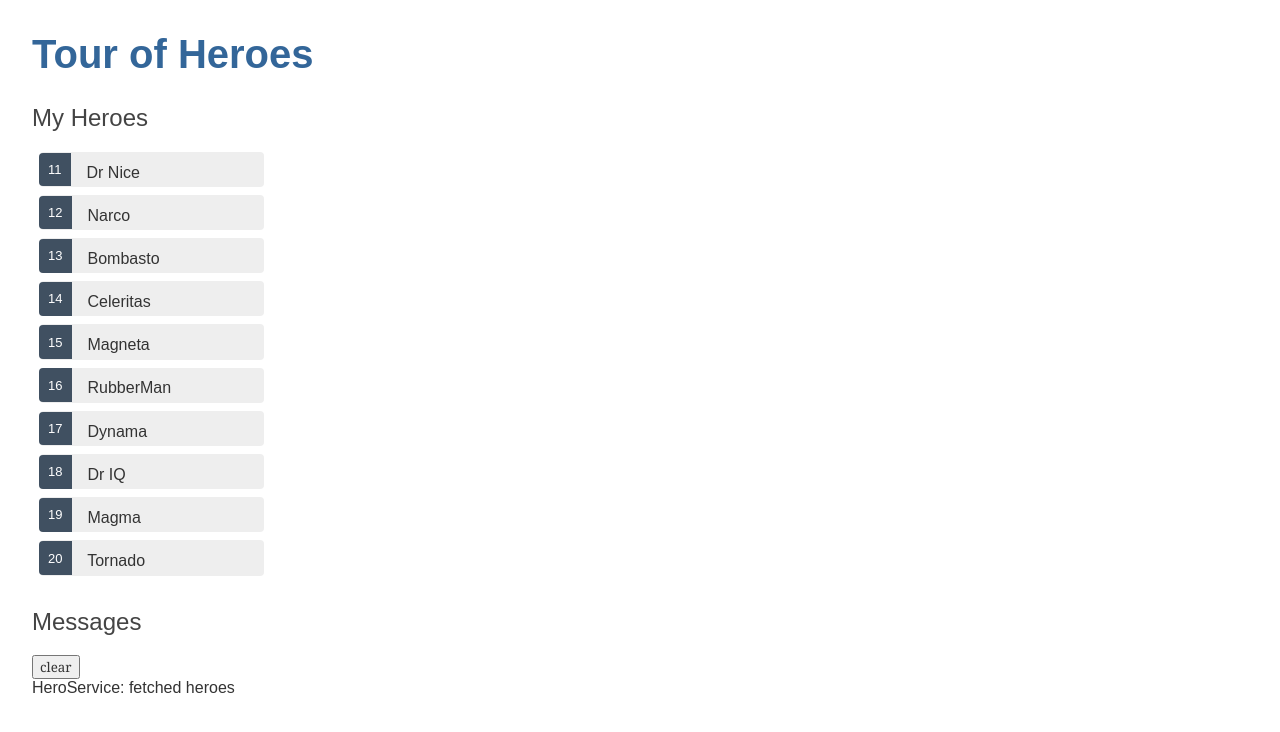
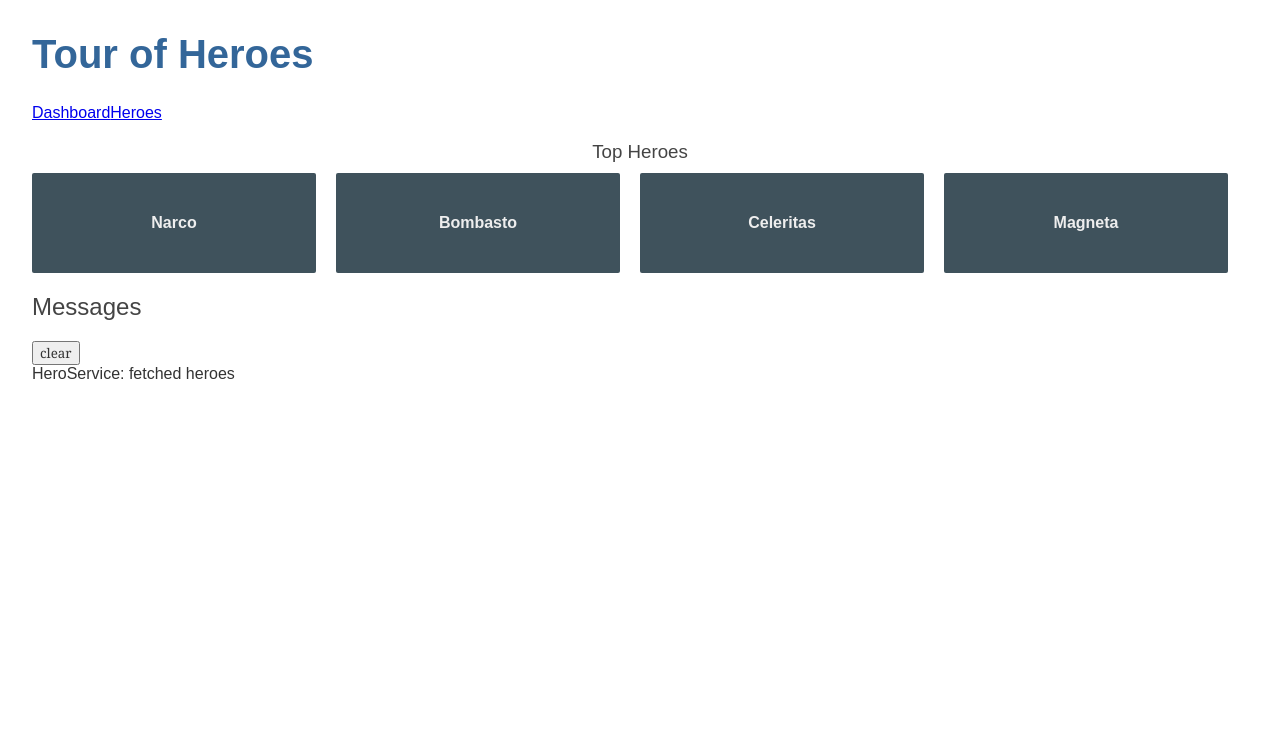
Before and after one commit to nayokim/angular, an Angular app: page /dashboard in a window 1280 px wide. Shown: the top 732 px of the page. Built offline with nearby package versions, Linux system fonts and the light colour scheme.

Commit message:
routing for dashboard

```diff
--- a/src/app/app.component.html
+++ b/src/app/app.component.html
@@ -1,21 +1,8 @@
-<!-- * * * * * * * * * * * * * * * * * * * * * * * * * * * * * * * -->
-<!-- * * * * * * * * * * * The content below * * * * * * * * * * * -->
-<!-- * * * * * * * * * * is only a placeholder * * * * * * * * * * -->
-<!-- * * * * * * * * * * and can be replaced. * * * * * * * * * * * -->
-<!-- * * * * * * * * * * * * * * * * * * * * * * * * * * * * * * * -->
-<!-- * * * * * * * * * Delete the template below * * * * * * * * * * -->
-<!-- * * * * * * * to get started with your project! * * * * * * * * -->
-<!-- * * * * * * * * * * * * * * * * * * * * * * * * * * * * * * * -->
 
 <h1>{{title}}</h1>
-<app-heroes></app-heroes>
+<nav>
+  <a routerLink="/dashboard">Dashboard</a>
+  <a routerLink="/heroes">Heroes</a>
+</nav>
+<router-outlet></router-outlet>
 <app-messages></app-messages>
-
-
-<!-- * * * * * * * * * * * * * * * * * * * * * * * * * * * * * * * -->
-<!-- * * * * * * * * * * * The content above * * * * * * * * * * * -->
-<!-- * * * * * * * * * * is only a placeholder * * * * * * * * * * -->
-<!-- * * * * * * * * * * and can be replaced. * * * * * * * * * * * -->
-<!-- * * * * * * * * * * * * * * * * * * * * * * * * * * * * * * * -->
-<!-- * * * * * * * * * * End of Placeholder * * * * * * * * * * * -->
-<!-- * * * * * * * * * * * * * * * * * * * * * * * * * * * * * * * -->
--- /dev/null
+++ b/src/app/dashboard/dashboard.component.css
@@ -0,0 +1,63 @@
+/* DashboardComponent's private CSS styles */
+[class*='col-'] {
+  float: left;
+  padding-right: 20px;
+  padding-bottom: 20px;
+}
+[class*='col-']:last-of-type {
+  padding-right: 0;
+}
+a {
+  text-decoration: none;
+}
+*, *:after, *:before {
+  -webkit-box-sizing: border-box;
+  -moz-box-sizing: border-box;
+  box-sizing: border-box;
+}
+h3 {
+  text-align: center;
+  margin-bottom: 0;
+}
+h4 {
+  position: relative;
+}
+.grid {
+  margin: 0;
+}
+.col-1-4 {
+  width: 25%;
+}
+.module {
+  padding: 20px;
+  text-align: center;
+  color: #eee;
+  max-height: 120px;
+  min-width: 120px;
+  background-color: #3f525c;
+  border-radius: 2px;
+}
+.module:hover {
+  background-color: #eee;
+  cursor: pointer;
+  color: #607d8b;
+}
+.grid-pad {
+  padding: 10px 0;
+}
+.grid-pad > [class*='col-']:last-of-type {
+  padding-right: 20px;
+}
+@media (max-width: 600px) {
+  .module {
+    font-size: 10px;
+    max-height: 75px; }
+}
+@media (max-width: 1024px) {
+  .grid {
+    margin: 0;
+  }
+  .module {
+    min-width: 60px;
+  }
+}
--- /dev/null
+++ b/src/app/dashboard/dashboard.component.html
@@ -0,0 +1,9 @@
+<h3>Top Heroes</h3>
+<div class="grid grid-pad">
+  <a *ngFor="let hero of heroes" class="col-1-4"
+     routerLink="/detail/{{hero.id}}">
+    <div class="module hero">
+      <h4>{{hero.name}}</h4>
+    </div>
+  </a>
+</div>
--- /dev/null
+++ b/src/app/dashboard/dashboard.component.ts
@@ -0,0 +1,23 @@
+import { Component, OnInit } from '@angular/core';
+import { Hero } from '../hero';
+import { HeroService } from '../hero.service';
+
+@Component({
+  selector: 'app-dashboard',
+  templateUrl: './dashboard.component.html',
+  styleUrls: [ './dashboard.component.css' ]
+})
+export class DashboardComponent implements OnInit {
+  heroes: Hero[] = [];
+
+  constructor(private heroService: HeroService) { }
+
+  ngOnInit() {
+    this.getHeroes();
+  }
+
+  getHeroes(): void {
+    this.heroService.getHeroes()
+      .subscribe(heroes => this.heroes = heroes.slice(1, 5));
+  }
+}
```
Also changed, not shown: src/app/app-routing.module.ts (added, +20 -0 lines), src/app/app.module.ts (+6 -2 lines), 1 other file (tests, documents, lock files or other folders).
